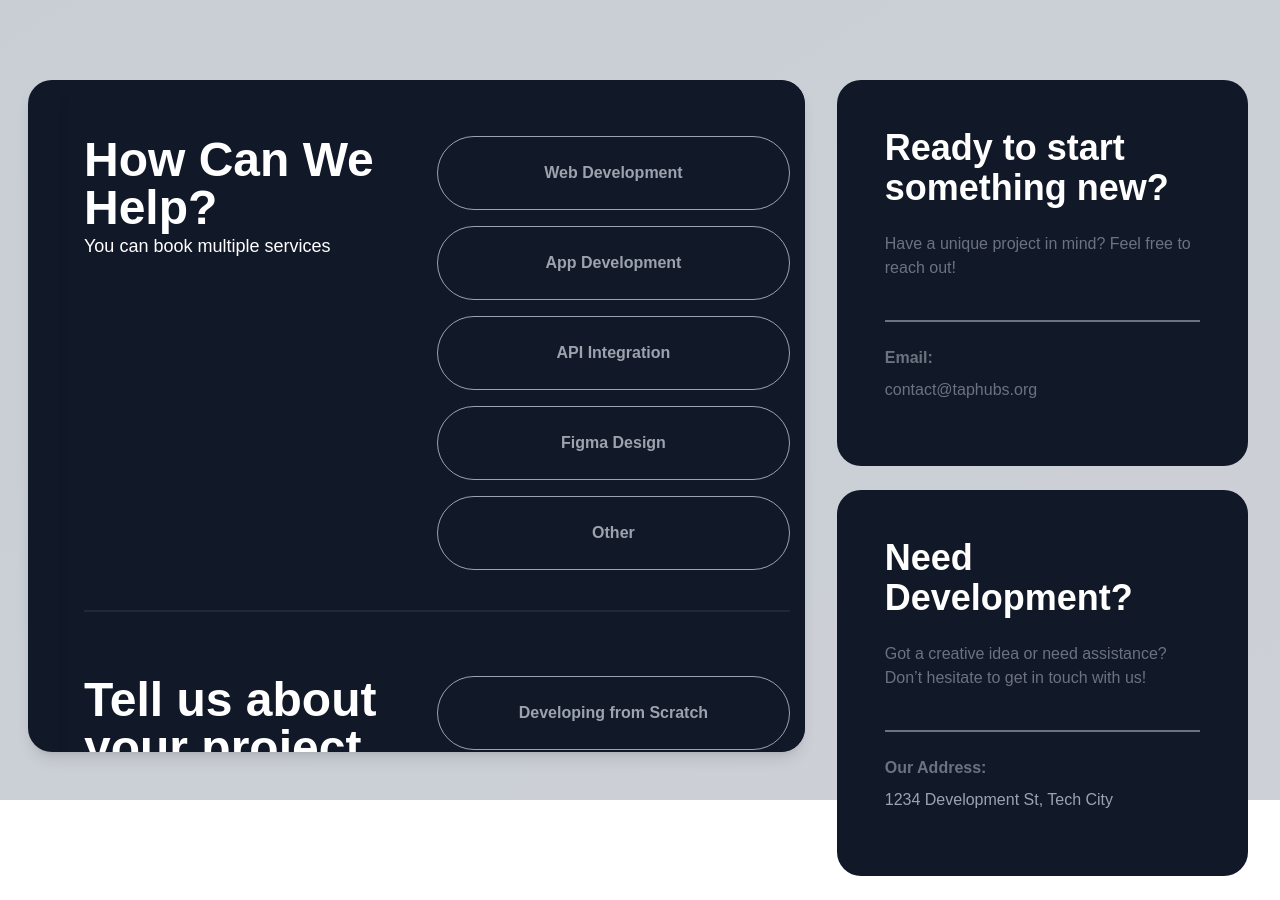
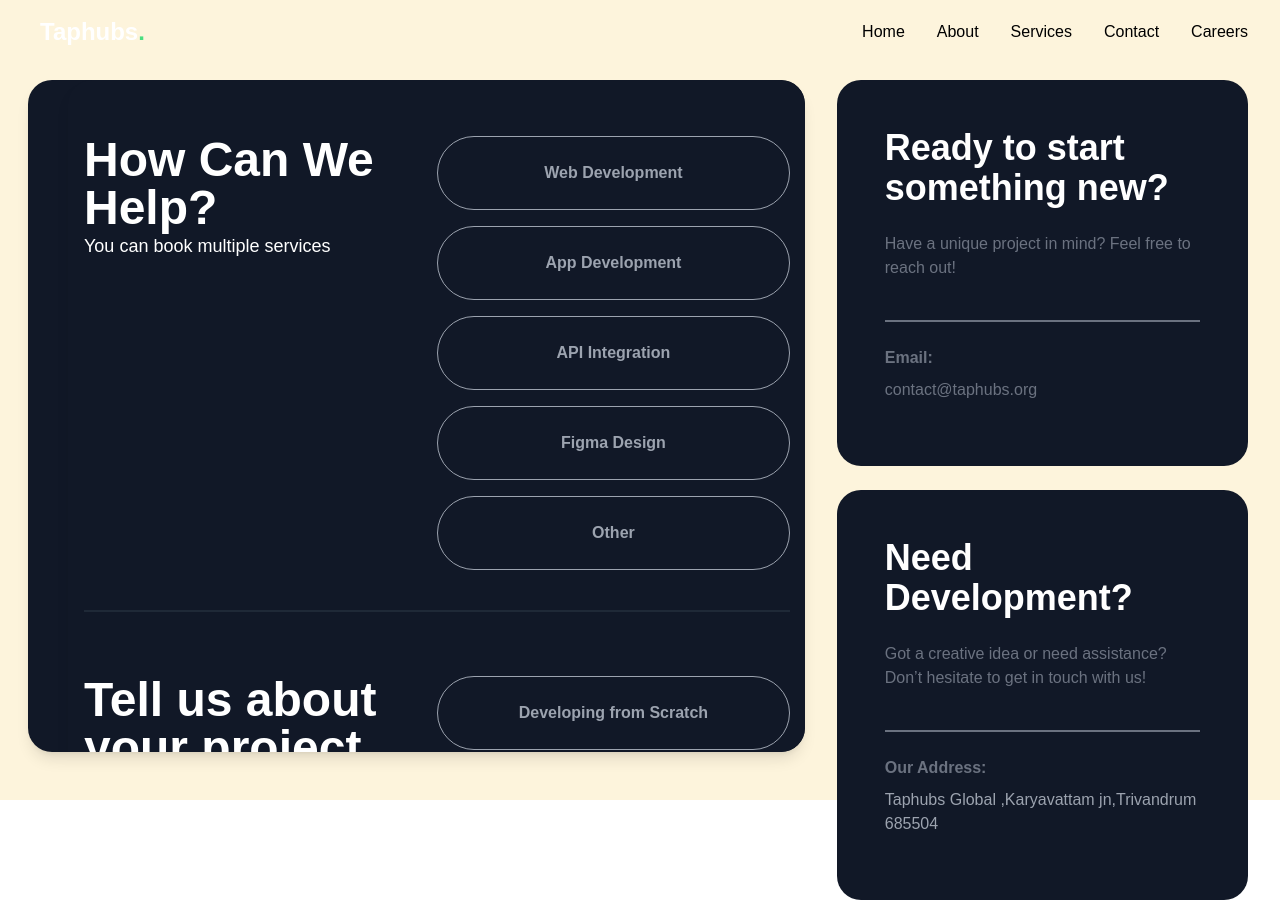
Before and after one commit to Jayaswetha-7/company-site, a React (Vite) app: page /contact in a window 1280 px wide. Before the commit the page ends 876 px from the top, so only its background shows below. Built offline with nearby package versions, Linux system fonts and the light colour scheme.

Commit message:
Changed Routes of Contact

```diff
--- a/src/App.tsx
+++ b/src/App.tsx
@@ -12,6 +12,7 @@ import { BrowserRouter as Router, Routes, Route } from "react-router-dom";
 import ServicePage from "./components/Pages/ServicePage";
 import AboutPage from "./components/Pages/AboutPage";
 import ContactPage from "./components/Pages/ContactPage";
+import CarrerPage from "./components/Pages/CarrerPage";
 
 function App() {
   const [isLoading, setIsLoading] = useState(true);
@@ -53,6 +54,7 @@ function App() {
           {/* About Route */}
           <Route path="/about" element={<AboutPage />} />
           <Route path="/contact" element={<ContactPage />} />
+          <Route path="/career" element={<CarrerPage />} />
 
           {/* Careers Route */}
           {/* <Route path="/careers" element={<Careers />} /> */}
--- a/src/components/Navbar.tsx
+++ b/src/components/Navbar.tsx
@@ -70,10 +70,10 @@ const Navbar = () => {
       className={`fixed w-full z-50 transition-all duration-300 ${
         scrolled
           ? "bg-white/90 text-black backdrop-blur-sm shadow-lg"
-          : "bg-transparent text-white"
+          : "bg-transparent text-black"
       }`}
     >
-      <div className="max-w-7xl mx-auto px-4 sm:px-6 lg:px-8">
+      <div className="max-w-7xl  mx-auto px-4 sm:px-6 lg:px-8">
         <div className="flex justify-between h-16 items-center">
           <motion.div
             className="flex items-center"
@@ -198,8 +198,9 @@ const Navbar = () => {
               {" "}
               <div>Contact</div>
             </Link>
-
-            <div>Careers</div>
+            <Link to={"/career"}>
+              <div>Careers</div>
+            </Link>
           </div>
 
           <motion.button
--- a/src/components/Pages/ContactPage.tsx
+++ b/src/components/Pages/ContactPage.tsx
@@ -1,5 +1,6 @@
 import React, { useState } from "react";
 import { ScrollArea } from "../ui/scroll-area";
+import Navbar from "../Navbar";
 
 // TypeScript: Define prop types for the SectionWithOptions component
 interface SectionWithOptionsProps {
@@ -36,7 +37,8 @@ const ContactPage: React.FC = () => {
 
   return (
     <div>
-      <div className="flex py-20 justify-between bg-gray-400/50 h-screen">
+      <Navbar />
+      <div className="flex py-20 justify-between bg-[#fdf4dc] h-screen">
         {/* Left Section - Contact Form */}
         <ScrollArea className="w-[85%] h-[84vh] mx-auto shadow-lg rounded-3xl bg-gray-900 ml-7">
           <div className="w-full md:w-[95%] text-white mx-auto p-4 bg-gray-900 shadow-lg rounded-3xl ml-10">
@@ -268,7 +270,9 @@ const ContactInfoCard: React.FC<ContactInfoCardProps> = ({
     ) : title === "Need Development?" ? (
       <div className="mb-4">
         <p className="text-gray-500 font-semibold mb-2">Our Address:</p>
-        <p className="text-gray-400">1234 Development St, Tech City</p>
+        <p className="text-gray-400">
+          Taphubs Global ,Karyavattam jn,Trivandrum 685504
+        </p>
       </div>
     ) : null}
   </div>
--- a/src/components/ui/sheet.tsx
+++ b/src/components/ui/sheet.tsx
@@ -33,7 +33,7 @@ const sheetVariants = cva(
   {
     variants: {
       side: {
-        top: "inset-x-0 top-0 bg-[#393939] bg-black/80 border-b data-[state=closed]:slide-out-to-top data-[state=open]:slide-in-from-top",
+        top: "inset-x-0 top-12 bg-[#393939] bg-black/80 border-b data-[state=closed]:slide-out-to-top data-[state=open]:slide-in-from-top",
         bottom:
           "inset-x-0 bottom-0 border-t data-[state=closed]:slide-out-to-bottom data-[state=open]:slide-in-from-bottom",
         left: "inset-y-0 left-0 h-full w-3/4 border-r data-[state=closed]:slide-out-to-left data-[state=open]:slide-in-from-left sm:max-w-sm",
```
